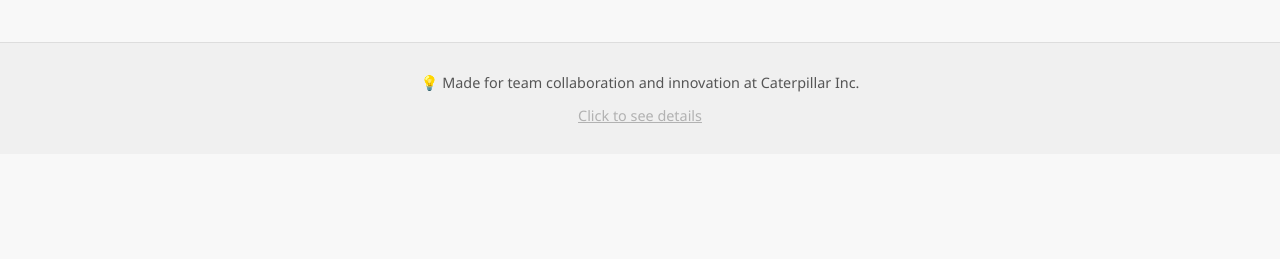
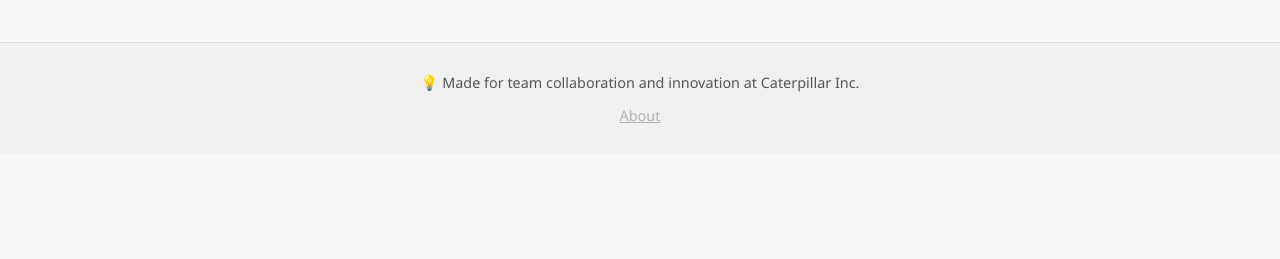
Before and after one commit to siva-sudhan/innovation_portal, a Flask app: page /admin/ in a window 1280 px wide. Shown: the part 541-800 px from the top of the page. Run offline with Flask 3, Linux system fonts and the light colour scheme; the visitor is signed in with stand-in values (Sample User, id 1); data that the repository does not hold is empty; some libraries are stand-ins or nearby versions.

Commit message:
about section name change

```diff
--- a/app/templates/base.html
+++ b/app/templates/base.html
@@ -42,7 +42,7 @@
 
   <footer class="footer">
     <p>💡 Made for team collaboration and innovation at Caterpillar Inc.</p>
-    <p class="about-link"><a href="#" id="about-link">Click to see details</a></p>
+    <p class="about-link"><a href="#" id="about-link">About</a></p>
     <div id="about-popup" class="about-popup">
       <p>
         Innovation Hub for crowdsourcing ideas. Created by
```
